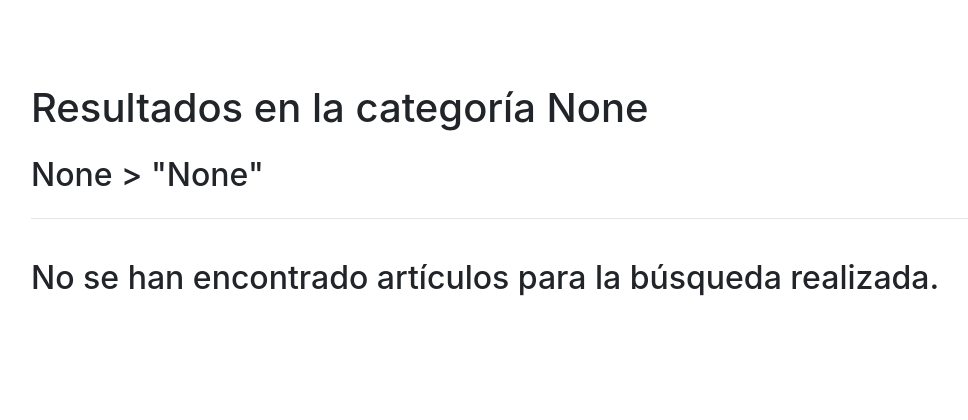
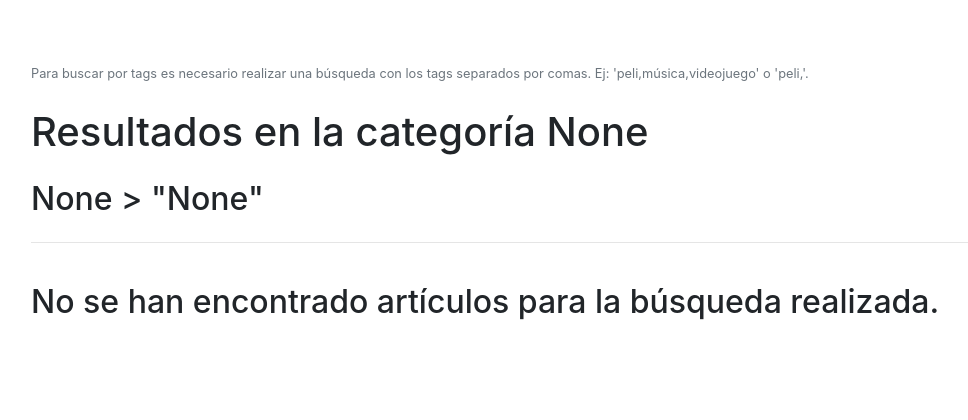
Before and after one commit to micheldevs/MediaKaan, a Django app: a page that uses templates/gestionArticulos/articles.html in a window 1280 px wide. Shown: the part 143-563 px from the top of the page, without its empty margins (69-1037 px from the left). Run offline with Django 3.2, Linux system fonts and the light colour scheme; some libraries are stand-ins or nearby versions.

Commit message:
Arreglos en la búsqueda de artículos

```diff
--- a/gestionArticulos/views.py
+++ b/gestionArticulos/views.py
@@ -7,7 +7,7 @@
 
 def articles_results(request):
     """
-    Creará una respuesta al usuario mostrando la página índice de la aplicación.
+    Devolverá al usuario los resultados de los artículos encontrados a traves de su búsqueda.
     """
 
     if request.method == 'GET':
@@ -16,9 +16,20 @@
         articulos = None
 
         if consulta and categoria:
+            if ',' in consulta:
+                taglist = consulta.split(',')
+                print(taglist)
+
             if categoria != "Todas":
-                articulos=Media.objects.filter(categoria__exact=CategoriaType(categoria).name, nombre__icontains=consulta)
+                if ',' in consulta:
+                    articulos=Media.objects.filter(categoria__exact=CategoriaType(categoria).name, tags__name__in=taglist)
+                else:
+                    articulos=Media.objects.filter(categoria__exact=CategoriaType(categoria).name, nombre__icontains=consulta)
             else:
-                articulos=Media.objects.filter(nombre__icontains=consulta)
+                if ',' in consulta:
+                    articulos=Media.objects.filter(tags__name__in=taglist)
+                else:
+                    articulos=Media.objects.filter(nombre__icontains=consulta)
+
             print(articulos)
     return render(request, 'gestionArticulos/articles.html', {'consulta':consulta, 'categoria':categoria, 'articulos':articulos})
--- a/templates/gestionArticulos/articles.html
+++ b/templates/gestionArticulos/articles.html
@@ -5,6 +5,9 @@
 <div class="row">
 
     <div class="col-lg-12">
+        <small class="text-muted">
+            Para buscar por tags es necesario realizar una búsqueda con los tags separados por comas. Ej: 'peli,música,videojuego' o 'peli,'.
+        </small>
         <h1 class="my-4">Resultados en la categoría {{categoria}}</h1>
         <h2 class="my-4">{{categoria}} > "{{consulta}}"</h2>
         {% if articulos %}
@@ -19,19 +22,28 @@
             {% for articulo in articulos %}
             <div class="col-lg-4 col-md-6 mb-4">
                 <div class="card h-100">
-                    <a href="#"><img class="card-img-top" src="{% static "gestionUsuarios/img/articulo.jpg" %}" width="700" height="400" alt=""></a>
+                    <a href="#"><img class="card-img-top" src="{% get_media_prefix %}{{articulo.fotoart}}" width="700" height="400" alt=""></a>
                     <div class="card-body">
                         <h4 class="card-title">
                             <a href="#">{{articulo.nombre}}</a>
                         </h4>
                         <h5>{{articulo.categoria_text}}</h5>
                         <p class="card-text">{{articulo.descripcion}}</p>
+                        <h6><a href="#" class="text-muted">De {{articulo.propietario.username}}</a></h6>
+                        {% if articulo.accion == "INTERCAMBIO" %}
                         <span class="badge badge-pill badge-info">{{articulo.accion}}</span>
+                        {% elif articulo.accion == "DONO" %}
+                        <span class="badge badge-pill badge-success">{{articulo.accion}}</span>
+                        {% else %}
+                        <span class="badge badge-pill badge-primary">{{articulo.accion}}</span>
+                        {% endif %}
                     </div>
                     <div class="card-footer">
-                        <small class="text-muted">
-                            {% for tag in articulo.tags_as_list %}
-                                #{{tag}}
+                        <small>
+                            {% for tag in articulo.tags.all %}
+                            <a href="./?consulta={{tag.name}},&categoria=Todas">
+                                <label class="text-muted">#{{tag.name}}</label>
+                            </a>
                             {% endfor %}
                         </small>
                     </div>
```
Also changed, not shown: gestionArticulos/migrations/0003_auto_20200417_1937.py (added).
